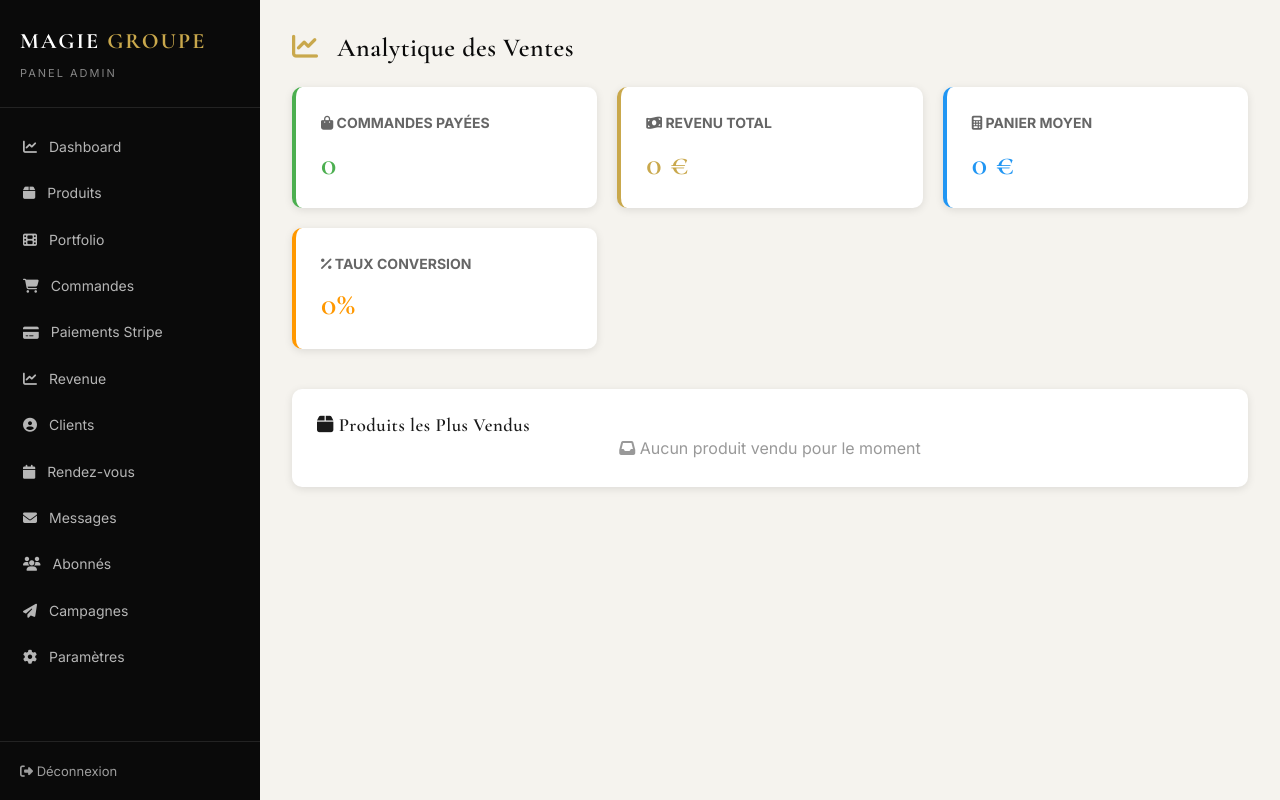
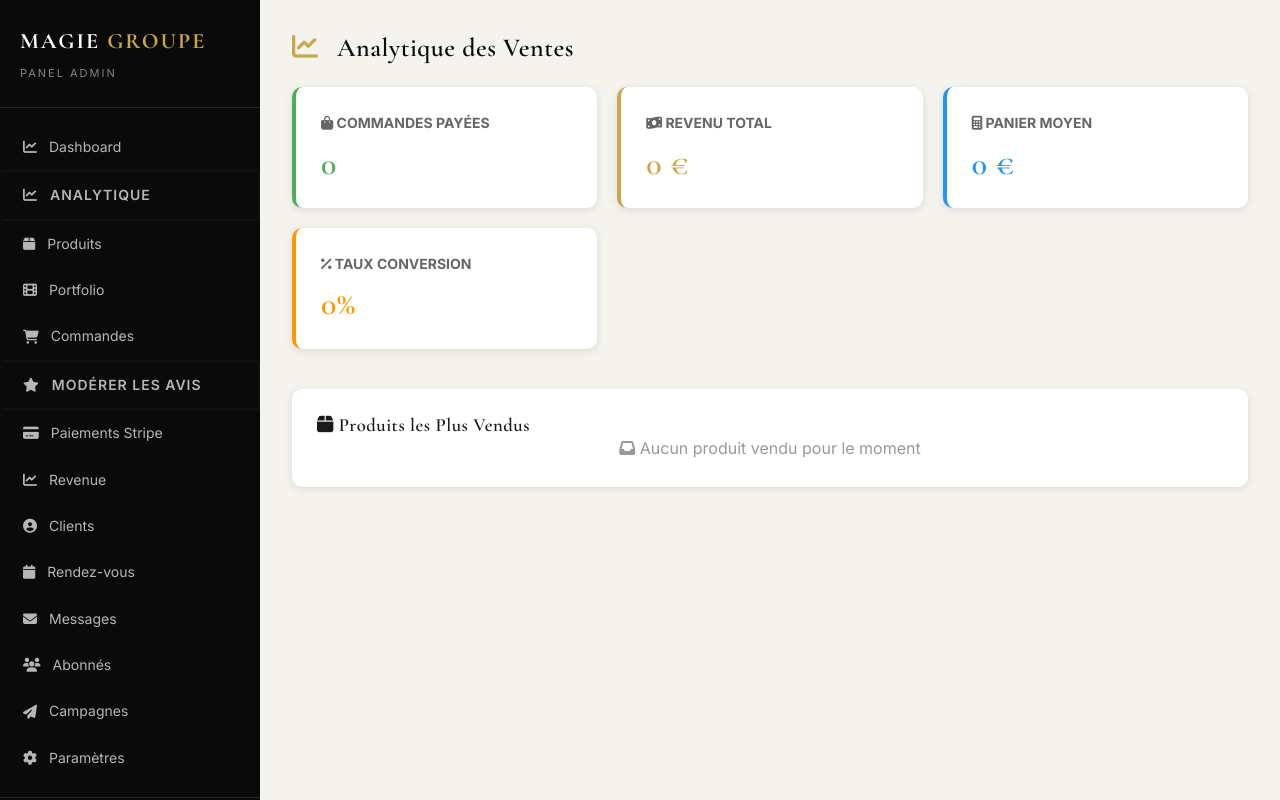
Before and after one commit to jke123/magie-groupe, a Flask app: page /admin/analytics in a window 1280 px wide. Run offline with Flask 3, Linux system fonts and the light colour scheme; the visitor is signed in with stand-in values (Sample User, id 1); data that the repository does not hold is empty; some libraries are stand-ins or nearby versions.

Commit message:
Add analytics and reviews links to admin navigation

```diff
--- a/templates/admin/base.html
+++ b/templates/admin/base.html
@@ -29,6 +29,9 @@
         <a href="{{ url_for('admin_dashboard') }}" {% if request.endpoint == 'admin_dashboard' %}class="active"{% endif %}>
             <i class="fas fa-chart-line"></i> Dashboard
         </a>
+        <a href="{{ url_for('admin_analytics') }}" class="btn btn-outline">
+            <i class="fas fa-chart-line"></i> Analytique
+        </a>
         <a href="{{ url_for('admin_products') }}" {% if 'product' in request.endpoint %}class="active"{% endif %}>
             <i class="fas fa-box"></i> Produits
         </a>
@@ -37,6 +40,9 @@
         </a>
         <a href="{{ url_for('admin_orders') }}" {% if 'order' in request.endpoint %}class="active"{% endif %}>
             <i class="fas fa-shopping-cart"></i> Commandes
+        </a>
+        <a href="{{ url_for('admin_reviews') }}" class="btn btn-outline">
+            <i class="fas fa-star"></i> Modérer les avis
         </a>
         <a href="{{ url_for('admin_payments') }}" {% if request.endpoint == 'admin_payments' %}class="active"{% endif %}>
             <i class="fas fa-credit-card"></i> Paiements Stripe
```
